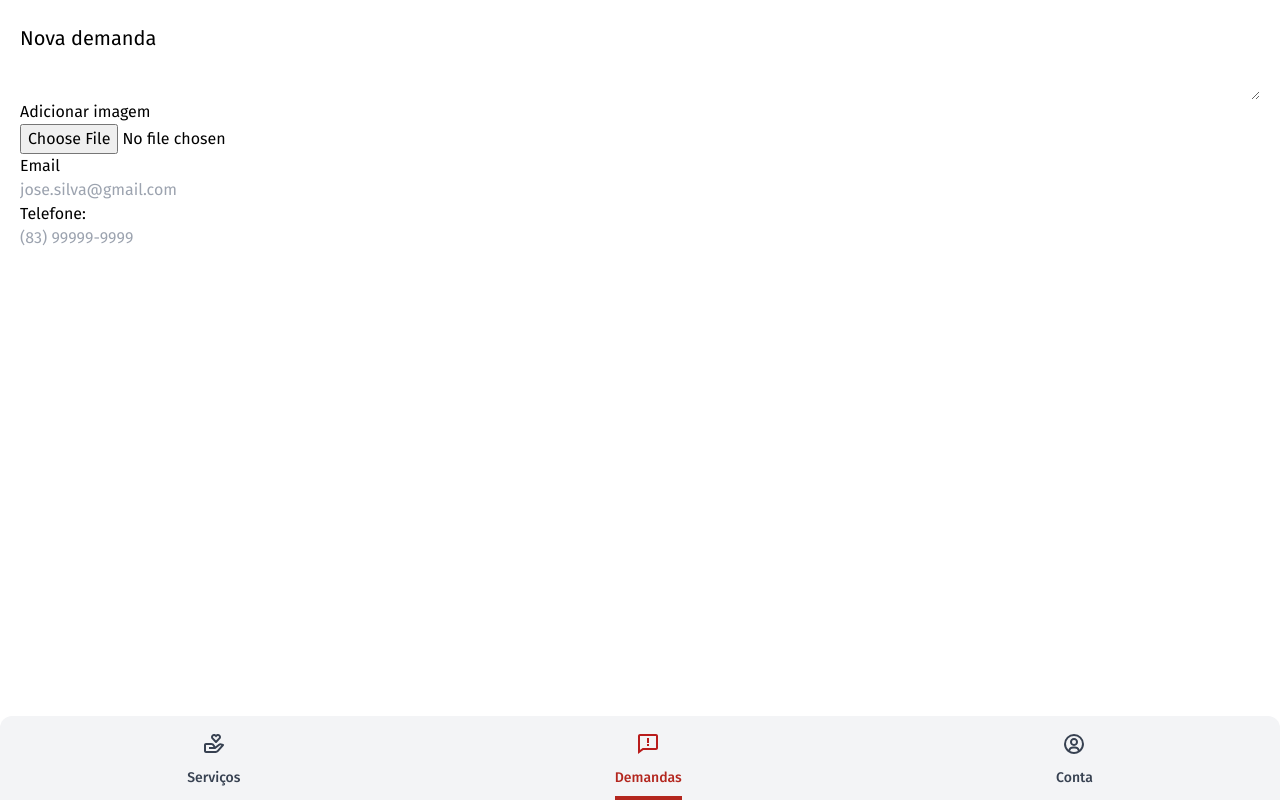
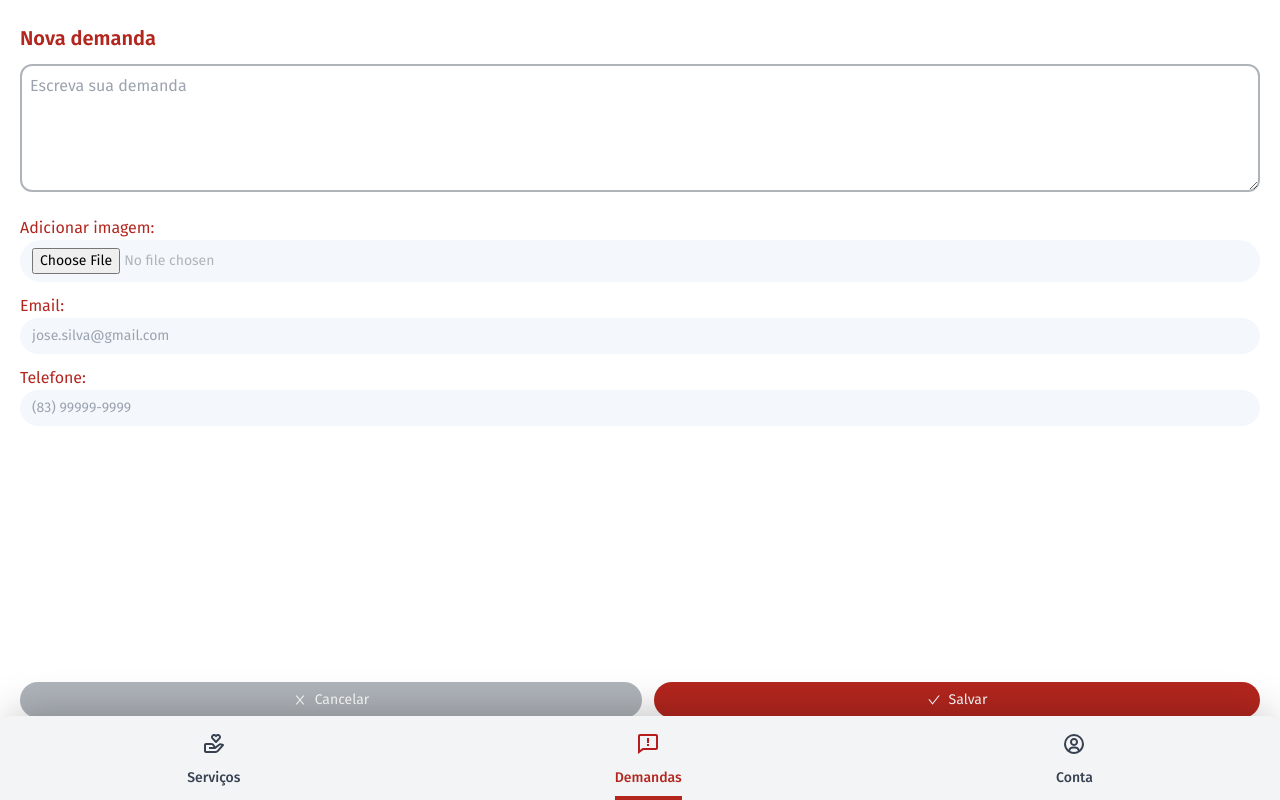
Before and after one commit to nadjiel/fixer-web, a React (Vite) app: page /demand/create in a window 1280 px wide. Built offline with nearby package versions, Linux system fonts and the light colour scheme.

Commit message:
Estilizando o formulário de criação de demandas e ajsute da nav bar

```diff
--- a/src/demand/CreateDemandInput.jsx
+++ b/src/demand/CreateDemandInput.jsx
@@ -7,11 +7,26 @@ export function CreateDemandInput({
   return (
     <>
       <div>
-        <label htmlFor={inputId}>{labelValue}</label>
+        <label
+          htmlFor={inputId}
+          className="text-base font-normal text-primary font-fira mt-3"
+        >
+          {labelValue}
+        </label>
         {typeInput === "file" ? (
-          <input type={typeInput} accept="image/*" id={inputId} />
+          <input
+            type={typeInput}
+            accept="image/*"
+            id={inputId}
+            className="input-demand"
+          />
         ) : (
-          <input type={typeInput} placeholder={placeholderValue} id={inputId} />
+          <input
+            type={typeInput}
+            placeholder={placeholderValue}
+            id={inputId}
+            className="input-demand"
+          />
         )}
       </div>
     </>
--- a/src/demand/CreateDemandPage.jsx
+++ b/src/demand/CreateDemandPage.jsx
@@ -1,20 +1,26 @@
+import { AiOutlineClose, AiOutlineCheck } from "react-icons/ai"
 import { NavBar } from "../navBar/NavBar";
 import { CreateDemandInput } from "./CreateDemandInput";
 
 export function CreateDemandPage() {
   return (
     <>
-      <div className="container flex flex-col px-5 py-6">
-        <h4 className="text-xl ">Nova demanda</h4>
-        <textarea></textarea>
+      <div className="container h-max flex flex-col px-5 py-6 space-y-3">
+        <form className="h-full flex flex-col justify-between">
+          <div>
+            <h4 className="text-xl text-primary font-semibold">Nova demanda</h4>
+            <textarea
+              className="p-2 text-base text-secondary-400 font-normal h-32 border-2 border-secondary-400 rounded-xl my-3"
+              placeholder="Escreva sua demanda"
+            ></textarea>
             <CreateDemandInput
-          labelValue={"Adicionar imagem"}
+              labelValue={"Adicionar imagem:"}
               typeInput={"file"}
               inputId={"file"}
               placeholderValue={"jose.silva@gmail.com"}
             />
             <CreateDemandInput
-          labelValue={"Email"}
+              labelValue={"Email:"}
               typeInput={"email"}
               inputId={"email"}
               placeholderValue={"jose.silva@gmail.com"}
@@ -26,6 +32,12 @@ export function CreateDemandPage() {
               placeholderValue={"(83) 99999-9999"}
             />
           </div>
+          <div className="flex flex-row gap-3 text-center relative -bottom-64">
+            <button className="button-demand bg-secondary-400"><AiOutlineClose /> Cancelar</button>
+            <button className="button-demand bg-primary"><AiOutlineCheck /> Salvar</button>
+          </div>
+        </form>
+      </div>
       <NavBar active={"Demandas"} />
     </>
   );
--- a/src/index.css
+++ b/src/index.css
@@ -16,6 +16,10 @@ html {
   box-shadow: 0 0.25rem 0.5rem #0004;
 }
 
+.shadow-nav {
+  box-shadow: 0 -15px 40px -12px rgb(0 0 0 / 0.25);
+}
+
 .main-button {
   @apply p-2 rounded bg-blue-500 text-white;
 }
@@ -24,3 +28,11 @@ button,
 a {
   @apply flex flex-row items-center gap-2;
 }
+
+.input-demand {
+  @apply px-3 py-2 bg-secondary-200 rounded-3xl text-sm font-normal text-secondary-400
+}
+
+.button-demand {
+  @apply flex-grow rounded-3xl px-3 py-2 text-secondary-100 font-normal text-sm justify-center
+}
--- a/src/navBar/NavBar.jsx
+++ b/src/navBar/NavBar.jsx
@@ -23,7 +23,7 @@ export function NavBar({ active }) {
   return (
     <>
       <div className="h-10"></div>
-      <footer className="flex flex-row mt-auto text-sm justify-around fixed bottom-0 w-full bg-gray-100 rounded-t-xl">
+      <footer className="flex flex-row mt-auto text-sm justify-around fixed bottom-0 w-full bg-gray-100 rounded-t-xl shadow-nav">
         {list.map((item, index) => (
           <NavBarItem {...item} active={active} key={index} />
         ))}
```
Lines whose indentation alone changed are shown as unchanged.
